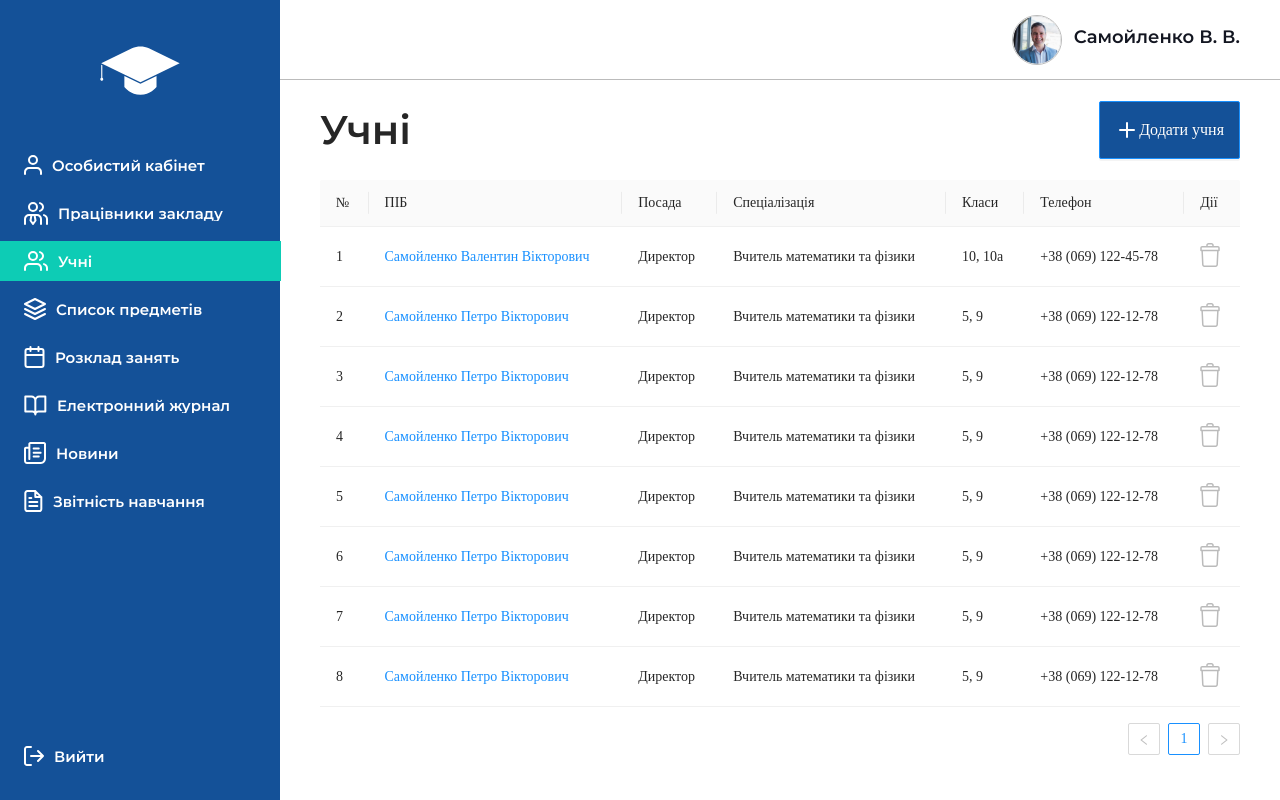
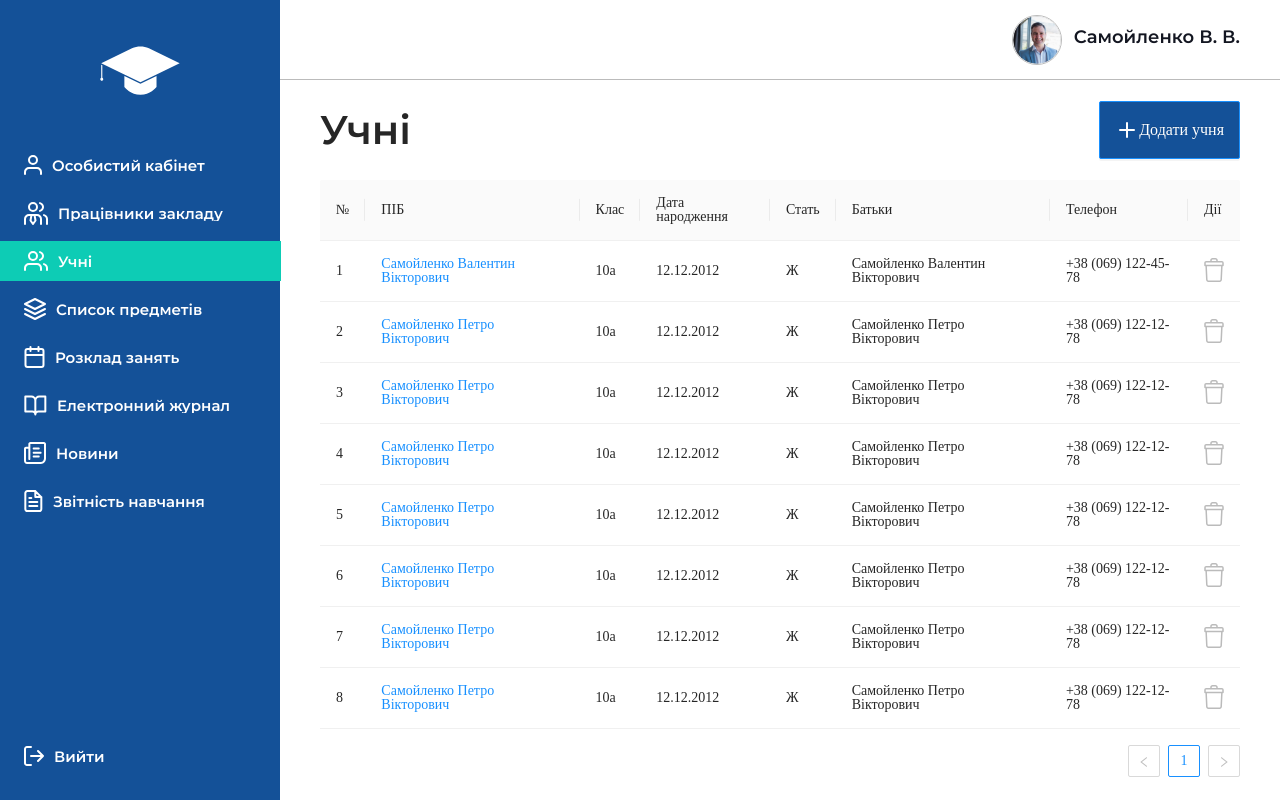
Before and after one commit to MaxSapeyko/school_automation_client, a React (Create React App) app: page /pupils in a window 1280 px wide. Built offline with nearby package versions, Linux system fonts and the light colour scheme; a web font is replaced by a local one.

Commit message:
changed pupils table columns

```diff
--- a/src/MOCK/user.ts
+++ b/src/MOCK/user.ts
@@ -12,6 +12,9 @@ export const USER_MOCK: UserDto = {
   position: 'Директор',
   specialization: 'Вчитель математики та фізики',
   classes: ['10', '10a'],
+  dateOfBirth: '12.12.2012',
+  sex: 'Ж',
+  class: '10a',
 };
 
 export const USERS_MOCK: UserDto[] = [
@@ -29,6 +32,9 @@ export const USERS_MOCK: UserDto[] = [
     specialization: 'Вчитель математики та фізики',
     classes: ['10', '10a'],
     photoUrl: 'assets/img/user_photo.jpg',
+    dateOfBirth: '12.12.2012',
+    sex: 'Ж',
+    class: '10a',
   },
   {
     id: '2',
@@ -44,6 +50,9 @@ export const USERS_MOCK: UserDto[] = [
     specialization: 'Вчитель математики та фізики',
     classes: ['5', '9'],
     photoUrl: 'assets/img/user_photo.jpg',
+    dateOfBirth: '12.12.2012',
+    sex: 'Ж',
+    class: '10a',
   },
   {
     id: '3',
@@ -59,6 +68,9 @@ export const USERS_MOCK: UserDto[] = [
     specialization: 'Вчитель математики та фізики',
     classes: ['5', '9'],
     photoUrl: 'assets/img/user_photo.jpg',
+    dateOfBirth: '12.12.2012',
+    sex: 'Ж',
+    class: '10a',
   },
   {
     id: '4',
@@ -74,6 +86,9 @@ export const USERS_MOCK: UserDto[] = [
     specialization: 'Вчитель математики та фізики',
     classes: ['5', '9'],
     photoUrl: 'assets/img/user_photo.jpg',
+    dateOfBirth: '12.12.2012',
+    sex: 'Ж',
+    class: '10a',
   },
   {
     id: '5',
@@ -89,6 +104,9 @@ export const USERS_MOCK: UserDto[] = [
     specialization: 'Вчитель математики та фізики',
     classes: ['5', '9'],
     photoUrl: 'assets/img/user_photo.jpg',
+    dateOfBirth: '12.12.2012',
+    sex: 'Ж',
+    class: '10a',
   },
   {
     id: '6',
@@ -104,6 +122,9 @@ export const USERS_MOCK: UserDto[] = [
     specialization: 'Вчитель математики та фізики',
     classes: ['5', '9'],
     photoUrl: 'assets/img/user_photo.jpg',
+    dateOfBirth: '12.12.2012',
+    sex: 'Ж',
+    class: '10a',
   },
   {
     id: '7',
@@ -119,6 +140,9 @@ export const USERS_MOCK: UserDto[] = [
     specialization: 'Вчитель математики та фізики',
     classes: ['5', '9'],
     photoUrl: 'assets/img/user_photo.jpg',
+    dateOfBirth: '12.12.2012',
+    sex: 'Ж',
+    class: '10a',
   },
   {
     id: '8',
@@ -134,5 +158,8 @@ export const USERS_MOCK: UserDto[] = [
     specialization: 'Вчитель математики та фізики',
     classes: ['5', '9'],
     photoUrl: 'assets/img/user_photo.jpg',
+    dateOfBirth: '12.12.2012',
+    sex: 'Ж',
+    class: '10a',
   },
 ];
--- a/src/pages/pupils/columns.tsx
+++ b/src/pages/pupils/columns.tsx
@@ -25,17 +25,25 @@ const COLUMNS: ColumnsType<UserDto> = [
     },
   },
   {
-    title: 'Посада',
-    dataIndex: 'position',
+    title: 'Клас',
+    dataIndex: 'class',
   },
   {
-    title: 'Спеціалізація',
-    dataIndex: 'specialization',
+    title: 'Дата народження',
+    dataIndex: 'dateOfBirth',
   },
   {
-    title: 'Класи',
-    dataIndex: 'classes',
-    render: (classes: string[]) => <span>{classes.join(', ')}</span>,
+    title: 'Стать',
+    dataIndex: 'sex',
+  },
+  {
+    title: 'Батьки',
+    dataIndex: 'parents',
+    render: (_name: string, user: UserDto) => {
+      return (
+        <span>{`${user.lastname} ${user.name} ${user.surname}`}</span>
+      );
+    },
   },
   {
     title: 'Телефон',
--- a/src/typings/user.d.ts
+++ b/src/typings/user.d.ts
@@ -6,6 +6,9 @@ declare interface UserDto {
   phone: string;
   email: string;
   password: string;
+  dateOfBirth: string;
+  class: string;
+  sex: string;
   photoUrl: string;
   education: string;
   universityAddress: string;
```
